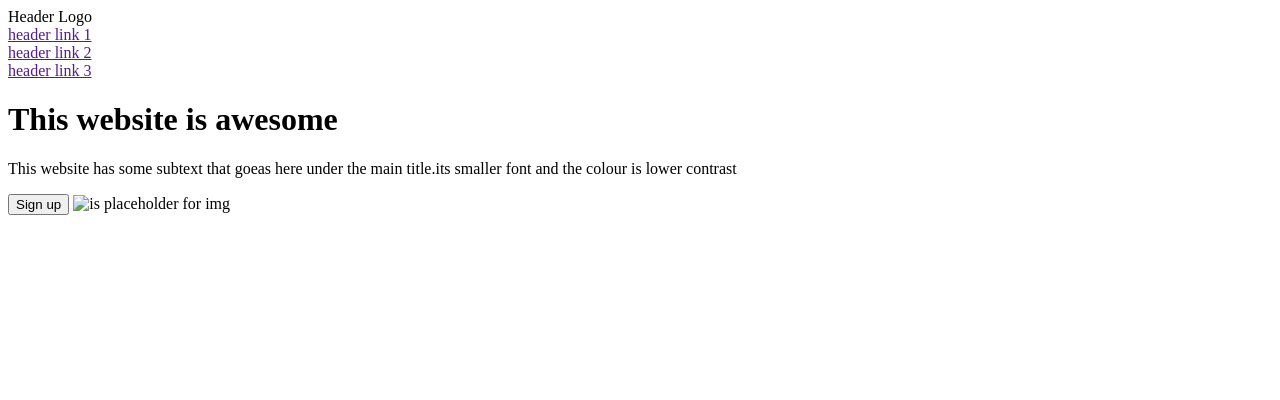
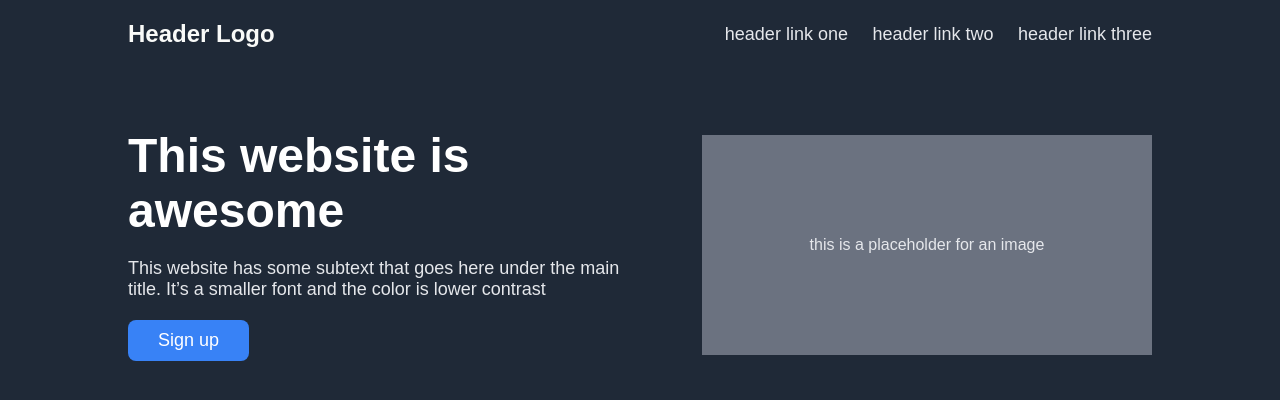
Before and after one commit to sahalkp1/website, a plain HTML site: page index.html in a window 1280 px wide. Drawn offline with Linux system fonts and the light colour scheme.

Commit message:
completed the css of part 1/4

```diff
--- a/index.html
+++ b/index.html
@@ -10,22 +10,28 @@
 <body>
 
 <div class="top1">
-    <div class="logo">Header Logo</div>
-    <div><a href="">header link 1</a></div>
-    <div><a href="">header link 2</a></div>
-    <div><a href="">header link 3</a></div>
+  <div class="logo">Header Logo</div>
+  <nav class="nav-links">
+    <a href="">header link one</a>
+    <a href="">header link two</a>
+    <a href="">header link three</a>
+  </nav>
 </div>
 
 
+
 <div class="mid1">
-    <h1 class="heading">This website is awesome</h1>
-    <p class="lower_text">This website has some subtext that goeas here under the main title.its smaller font and the colour is lower contrast</p>
-    <button class="button">Sign up</button>
-    <img class="image" src="" alt= "is placeholder for img">
+    <div class="text-content">
+        <h1 class="heading">This website is awesome</h1>
+        <p class="lower_text">
+            This website has some subtext that goes here under the main title.
+            It’s a smaller font and the color is lower contrast
+        </p>
+        <button class="button">Sign up</button>
+    </div>
 
-
+    <div class="image">this is a placeholder for an image</div>
 </div>
-
 
 </body>
 </html>
--- a/style.css
+++ b/style.css
@@ -0,0 +1,85 @@
+/* General reset */
+* {
+  margin: 0;
+  padding: 0;
+  box-sizing: border-box;
+}
+
+body {
+  font-family: Arial, Helvetica, sans-serif;
+  background-color: #1f2937;
+  color: white;
+}
+
+/* Top header section */
+.top1 {
+  display: flex;
+  justify-content: space-between;
+  align-items: center;
+  padding: 20px 10%;
+}
+
+.logo {
+  font-size: 24px;
+  font-weight: bold;
+  color: #f9faf8;
+}
+
+.nav-links a {
+  color: #e5e7eb;
+  margin-left: 20px;
+  text-decoration: none;
+  font-size: 18px;
+}
+
+.nav-links a:hover {
+  color: #ffffff; /* small hover effect */
+}
+
+
+
+/* Mid section */
+.mid1 {
+  display: flex;
+  justify-content: space-between;
+  align-items: center;
+  padding: 60px 10%;
+  gap: 40px; /* spacing between text and image */
+}
+
+.text-content {
+  max-width: 500px; /* keep text from stretching too wide */
+}
+
+.heading {
+  font-size: 48px;
+  font-weight: 900;
+  margin-bottom: 20px;
+}
+
+.lower_text {
+  font-size: 18px;
+  color: #e5e7eb;
+  margin-bottom: 20px;
+}
+
+.button {
+  background-color: #3882f6;
+  color: white;
+  border: none;
+  padding: 10px 30px;
+  font-size: 18px;
+  border-radius: 8px;
+  cursor: pointer;
+}
+
+.image {
+  width: 450px;
+  height: 220px;
+  background-color: #6b7280;
+  display: flex;
+  justify-content: center;
+  align-items: center;
+  color: #e5e7eb;
+  font-size: 16px;
+}
```
